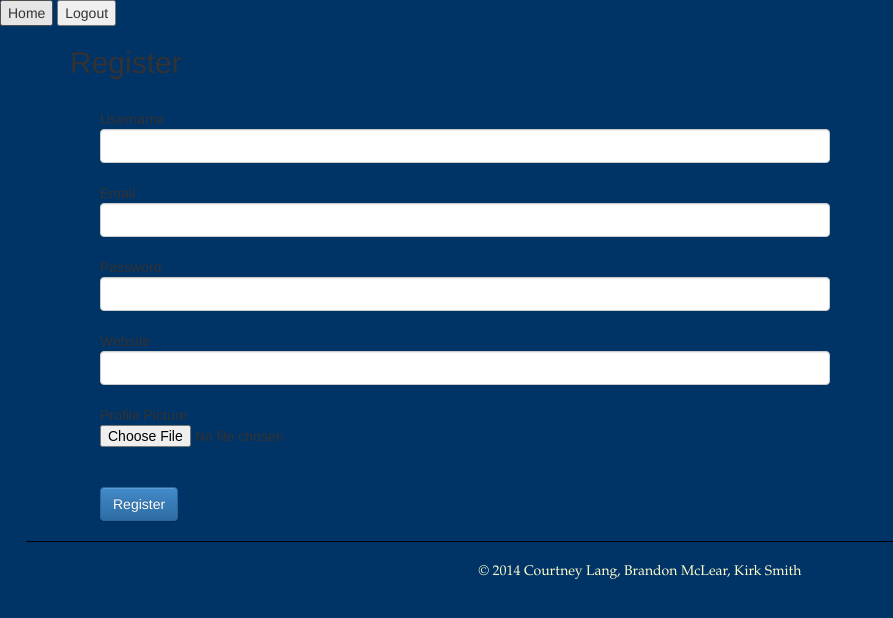
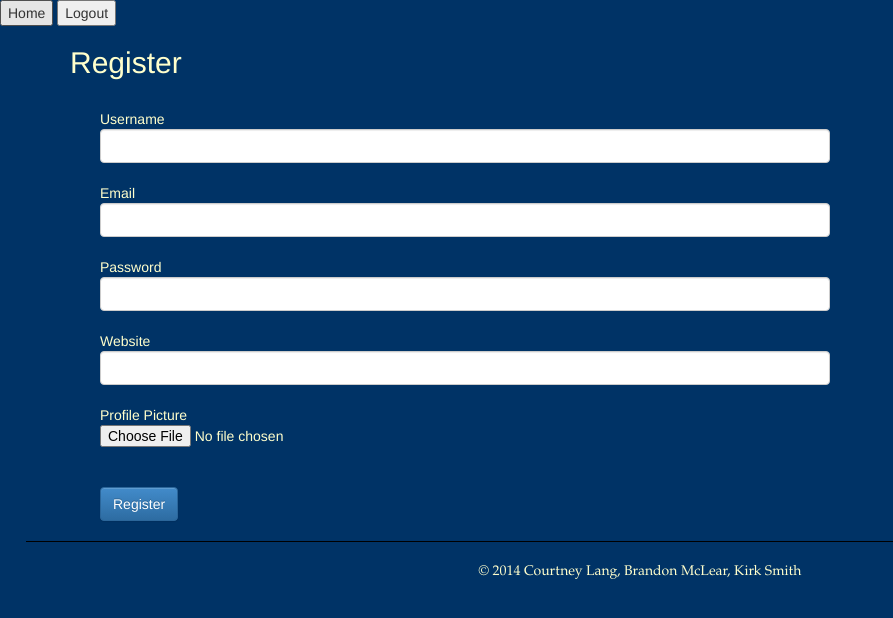
Before and after one commit to bmclear/kitchen-assistant, a Django app: page /kitchen/register/ in a window 1280 px wide. Shown: the top 618 px of the page, without its empty margins (0-893 px from the left). Run offline with Django 3.2, Linux system fonts and the light colour scheme; some libraries are stand-ins or nearby versions.

Commit message:
Fix font colors

```diff
--- a/my_kitchen/settings.py
+++ b/my_kitchen/settings.py
@@ -22,7 +22,7 @@ PROJECT_PATH = os.path.abspath(PROJECT_PATH)
 
 # SECURITY WARNING: keep the secret key used in production secret!
 # Use a long string of alphanumeric characters
-SECRET_KEY = ''
+SECRET_KEY = 'im=wls=-7&t+2p3p&*zo20iw-ne)bvy^_*zuwg)qn)kucw5#+8'
 # SECURITY WARNING: don't run with debug turned on in production!
 DEBUG = True
 
--- a/templates/kitchen/browse_recipes.html
+++ b/templates/kitchen/browse_recipes.html
@@ -4,7 +4,7 @@
 
 {% block body_block %}
 	<h1> Browse Recipes </h1>
-    <input id="search"></input>
+    <input id="search" placeholder="Search..."></input>
 
     <button id="submit" type="button" onclick="myFunction()">
         Search
@@ -25,7 +25,7 @@
             <br />
             {% endfor %}
         {% else %}
-        <h3>You have no recipes at this time.</h3>
+        <h3 style="color: #ffffcc">You have no recipes at this time.</h3>
         {% endif %}
     </div>
 {% endblock %}
--- a/templates/kitchen/login.html
+++ b/templates/kitchen/login.html
@@ -5,7 +5,7 @@
 {% block body_block %}
 <div class="container col-md-4 col-md-offset-4">
     <form class="form-signin" id="login_form" method="post" action="/kitchen/login/">
-        <h2 class="form-signin-heading">Please log in</h2>
+        <h2 class="form-signin-heading" style="color: #ffffcc">Please log in</h2>
         {% csrf_token %}
 
         {% if bad_details %}
--- a/templates/kitchen/register.html
+++ b/templates/kitchen/register.html
@@ -4,14 +4,14 @@
 
 {% block body_block %}
 <div class="container">
-    <h2>Register</h2>
+    <h2 style="color: #ffffcc">Register</h2>
     <br />
     {% if registered %}
     <p>Thank you for registering!</p>
     <a href="/kitchen/login/">Login when you are ready to go.</a>
     {% else %}
     <div class="container">
-        <form id="user_form" class="form-signin col-sp-8 col-md-8" method="post" action="/kitchen/register/" enctype="multipart/form-data">
+        <form style="color: #ffffcc" id="user_form" class="form-signin col-sp-8 col-md-8" method="post" action="/kitchen/register/" enctype="multipart/form-data">
             {% csrf_token %}
 
             {% for field in user_form.visible_fields %}
```
Also changed, not shown: 1 other file.
